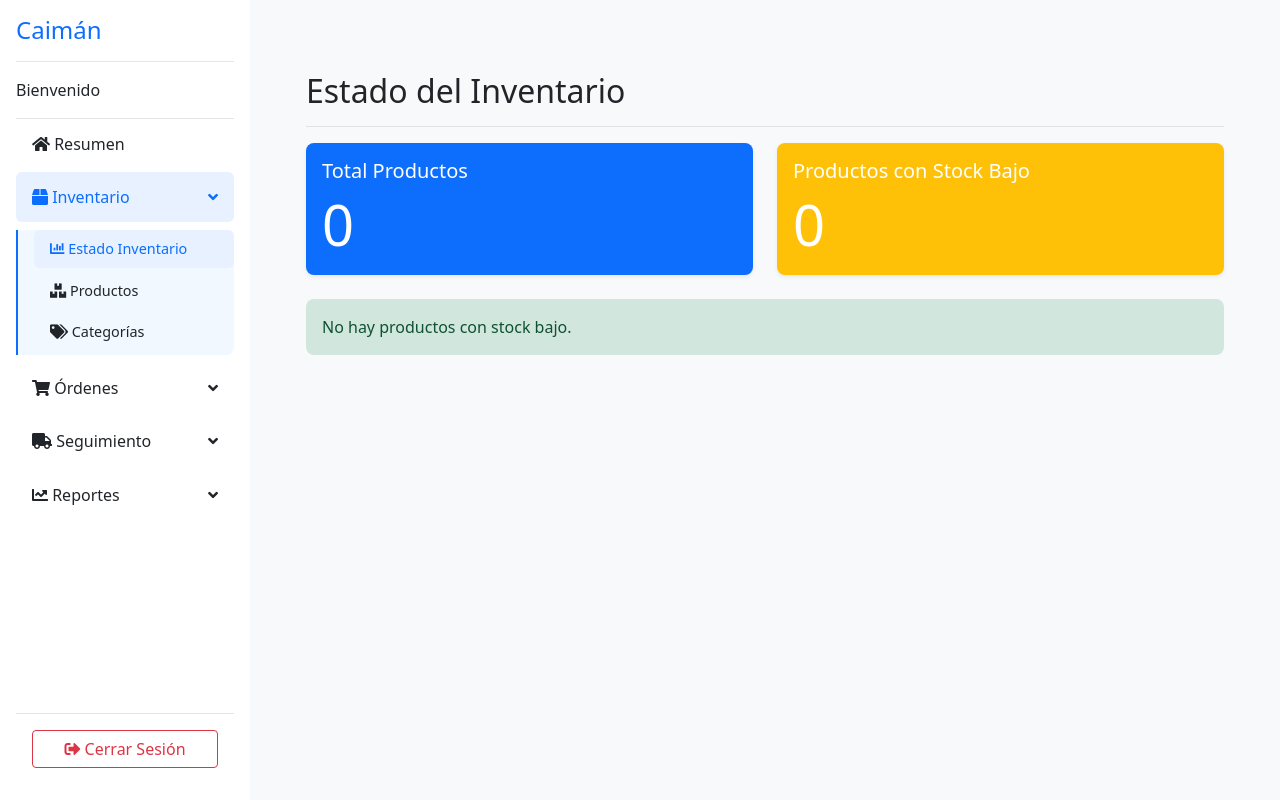
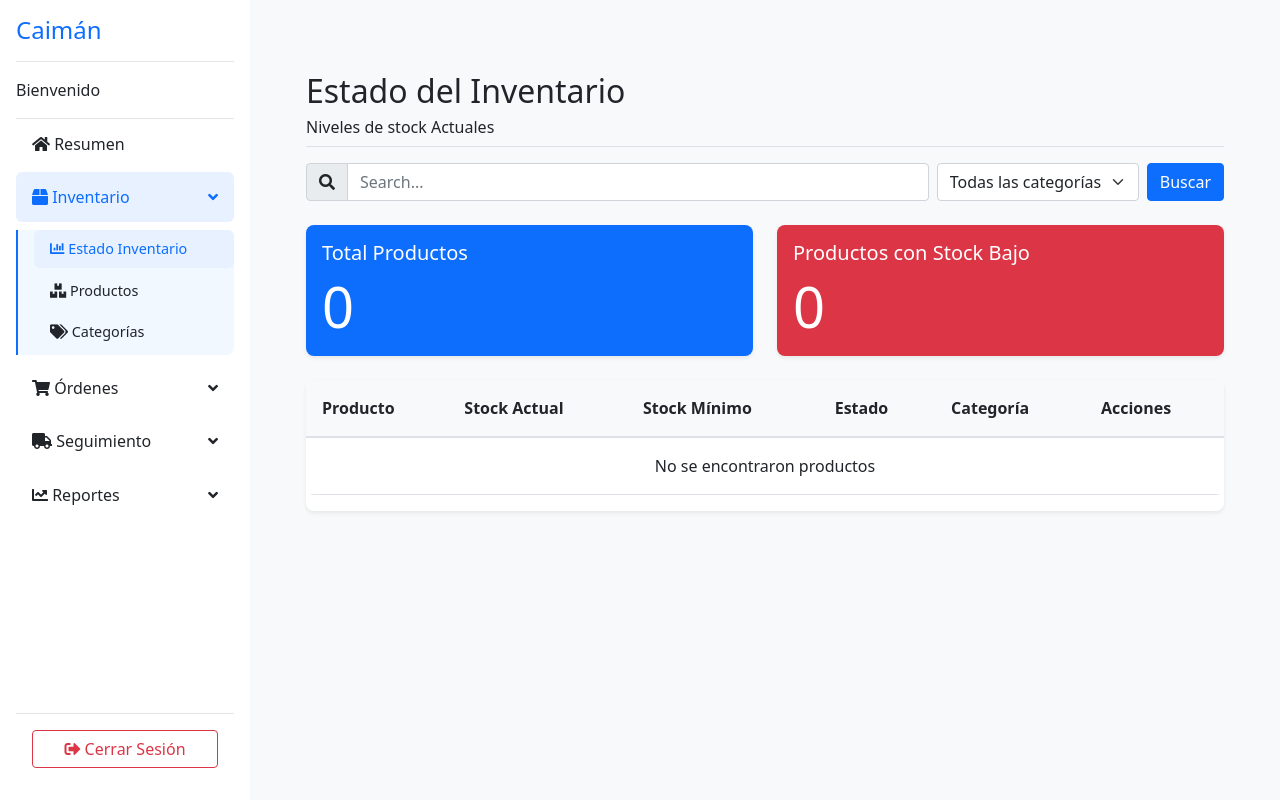
Before and after one commit to alecuevas660/Proyecto-sistema-web-de-despacho, a Django app: page /inventario/ in a window 1280 px wide. Run offline with Django 5.2, Linux system fonts and the light colour scheme; data that the repository does not hold is empty.

Commit message:
se hacen cambios al estado de inventario

```diff
--- a/DespachoDjango/apps/inventario/models.py
+++ b/DespachoDjango/apps/inventario/models.py
@@ -48,8 +48,7 @@ class Product(models.Model):
     categoria = models.ForeignKey(
         Categoria,
         on_delete=models.PROTECT,  # PROTECT evita eliminar categorías con productos
-        related_name='productos',
-        verbose_name='Categoría'
+        related_name='productos'
     )
     description = models.TextField('Descripción', null=True, blank=True)
     price = models.DecimalField(
--- a/DespachoDjango/apps/inventario/views.py
+++ b/DespachoDjango/apps/inventario/views.py
@@ -19,12 +19,31 @@ class InventarioListView(ListView):
     model = Product
     template_name = 'inventario/inventario_list.html'
     context_object_name = 'productos'
+    paginate_by = 10  # Mostrar 10 productos por página
+
+    def get_queryset(self):
+        queryset = Product.objects.select_related('categoria').all()
+
+        # Filtro de categoría
+        categoria = self.request.GET.get('categoria')
+        if categoria:
+            queryset = queryset.filter(categoria=categoria)
+
+        # Búsqueda
+        search_query = self.request.GET.get('search')
+        if search_query:
+            queryset = queryset.filter(
+                Q(name__icontains=search_query) |
+                Q(description__icontains=search_query)
+            )
+
+        return queryset.distinct()
 
     def get_context_data(self, **kwargs):
         context = super().get_context_data(**kwargs)
 
         # Obtener todos los productos con su último stock
-        productos = Product.objects.all()
+        productos = self.get_queryset()  # Obtener los productos filtrados
         productos_atencion = []
         total_stock_bajo = 0
 
@@ -38,6 +57,7 @@ class InventarioListView(ListView):
         context['productos_stock_bajo'] = productos_atencion
         context['total_productos'] = productos.count()
         context['total_stock_bajo'] = total_stock_bajo
+        context['categorias'] = Categoria.objects.filter(activo=True)  # Obtener categorías activas para el filtro
 
         return context
 
--- a/DespachoDjango/templates/inventario/inventario_list.html
+++ b/DespachoDjango/templates/inventario/inventario_list.html
@@ -3,8 +3,40 @@
 {% block content %}
 <div class="container-fluid">
     <div class="d-flex justify-content-between flex-wrap flex-md-nowrap align-items-center pt-3 pb-2 mb-3 border-bottom">
-        <h1 class="h2">Estado del Inventario</h1>
+        <div>
+            <h1 class="h2">Estado del Inventario</h1>
+            <h6 class="mb-0">Niveles de stock Actuales</h6> <!-- Agregué mb-0 para quitar margen inferior -->
+        </div>
     </div>
+
+    <!-- Filtros y Búsqueda -->
+<div class="row mb-4">
+    <div class="col-md-12">
+        <form method="get" class="d-flex gap-2">
+            <div class="input-group">
+                <span class="input-group-text">
+                    <i class="fas fa-search"></i>
+                </span>
+                <input type="text" name="search" class="form-control" placeholder="Search..." value="{{ search }}">
+            </div>
+
+            <select name="categoria" class="form-select" style="width: auto;">
+                <option value="">Todas las categorías</option>
+                {% for categoria in categorias %}
+                <option value="{{ categoria.id }}"
+                        {% if categoria_filter == categoria.id|stringformat:"s" %}selected{% endif %}>
+                    {{ categoria.nombre }}
+                </option>
+                {% endfor %}
+            </select>
+
+            <button type="submit" class="btn btn-primary">Buscar</button>
+            {% if search or categoria_filter %}
+                <a href="{% url 'inventario:product_list' %}" class="btn btn-secondary">Limpiar</a>
+            {% endif %}
+        </form>
+    </div>
+</div>
 
     <!-- Resumen de Stock -->
     <div class="row mb-4">
@@ -17,7 +49,7 @@
             </div>
         </div>
         <div class="col-md-6">
-            <div class="card text-white bg-warning">
+            <div class="card text-white bg-danger">
                 <div class="card-body">
                     <h5 class="card-title">Productos con Stock Bajo</h5>
                     <p class="card-text display-4">{{ total_stock_bajo }}</p>
@@ -26,25 +58,22 @@
         </div>
     </div>
 
-    <!-- Lista de Productos con Stock Bajo -->
-    {% if productos_stock_bajo %}
-    <div class="card mb-4">
-        <div class="card-header bg-warning text-white">
-            <h5 class="mb-0">Productos que Requieren Atención</h5>
-        </div>
+    <!-- Lista de Productos -->
+    <div class="card">
         <div class="table-responsive">
-            <table class="table table-hover mb-0">
+            <table class="table table-hover">
                 <thead>
                     <tr>
                         <th>Producto</th>
                         <th>Stock Actual</th>
                         <th>Stock Mínimo</th>
                         <th>Estado</th>
+                        <th>Categoría</th>
                         <th>Acciones</th>
                     </tr>
                 </thead>
                 <tbody>
-                    {% for producto in productos_stock_bajo %}
+                    {% for producto in productos %}
                     <tr>
                         <td>{{ producto.name }}</td>
                         <td>{{ producto.get_stock_actual }}</td>
@@ -54,22 +83,24 @@
                                 <span class="badge bg-{{ status.1 }}">{{ status.0 }}</span>
                             {% endwith %}
                         </td>
+                        <td>{{ producto.categoria.nombre }}</td>
+                        {% if perms.inventario.change_product or perms.inventario.delete_product %}
                         <td>
                             <a href="{% url 'inventario:stock_update' producto.id %}"
-                               class="btn btn-sm btn-warning">
+                            class="btn btn-sm btn-warning">
                                 <i class="fas fa-sync-alt"></i> Actualizar Stock
                             </a>
                         </td>
+                        {% endif %}
+                    </tr>
+                    {% empty %}
+                    <tr>
+                        <td colspan="7" class="text-center">No se encontraron productos</td>
                     </tr>
                     {% endfor %}
                 </tbody>
             </table>
         </div>
     </div>
-    {% else %}
-    <div class="alert alert-success">
-        No hay productos con stock bajo.
-    </div>
-    {% endif %}
 </div>
 {% endblock %}
```
